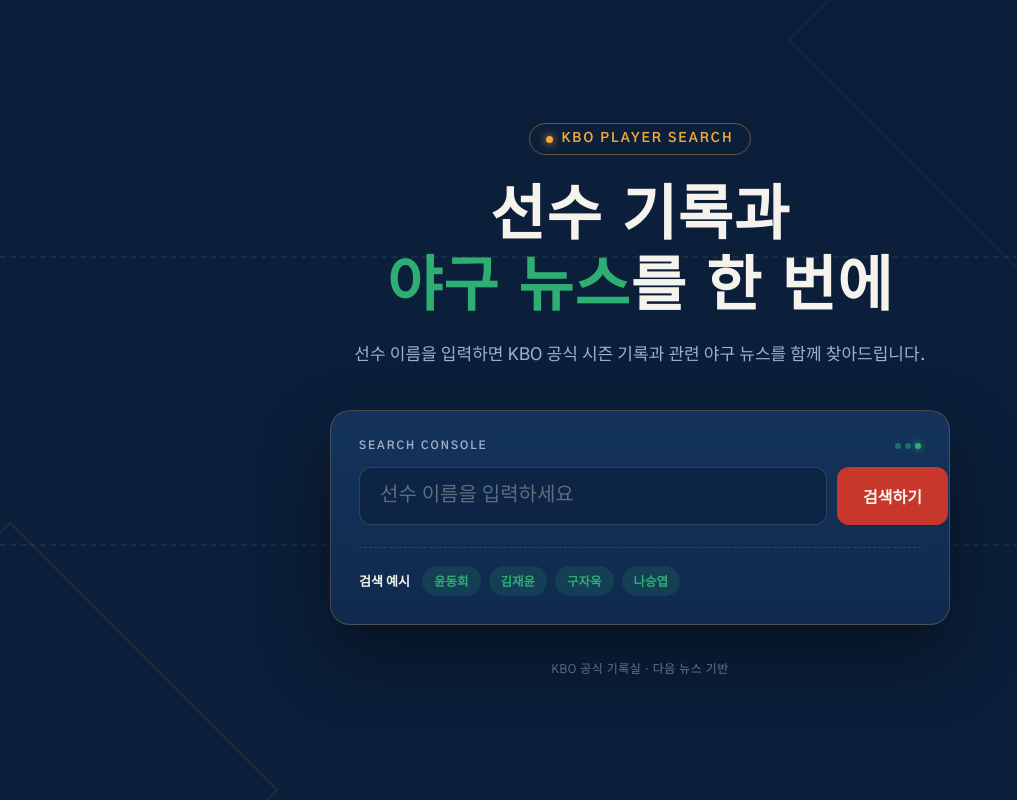
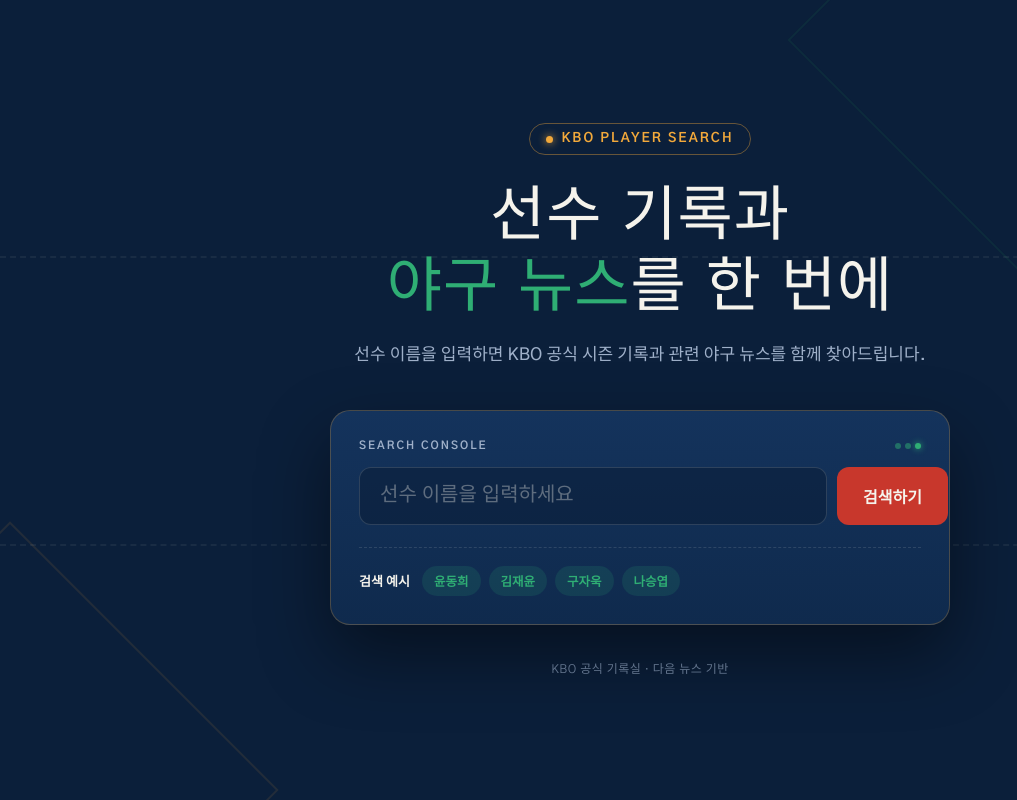
Before and after one commit to yoondonggil/-, a Flask app: page / in a window 1280 px wide. Shown: the whole page, without its empty margins (0-1017 px from the left). Run offline with Flask 3, Linux system fonts and the light colour scheme.

Commit message:
찐찐최종

```diff
--- a/templates/index.html
+++ b/templates/index.html
@@ -35,7 +35,6 @@
         overflow-x: hidden;
       }
 
-      /* ---------- decorative diamond field ---------- */
       .field-bg {
         position: fixed;
         inset: 0;
@@ -69,7 +68,6 @@
         border-top: 2px dashed rgba(245, 243, 236, 0.06);
       }
 
-      /* ---------- layout ---------- */
       main {
         position: relative;
         z-index: 1;
@@ -109,6 +107,7 @@
 
       h1 {
         font-family: "Black Han Sans", sans-serif;
+        font-weight: normal;
         font-size: clamp(38px, 7vw, 60px);
         line-height: 1.18;
         margin: 0 0 16px;
@@ -126,7 +125,6 @@
         font-weight: 500;
       }
 
-      /* ---------- scoreboard search console ---------- */
       .board {
         background: linear-gradient(180deg, var(--navy-3), var(--navy-2));
         border: 1px solid rgba(242, 169, 59, 0.25);
--- a/templates/players.html
+++ b/templates/players.html
@@ -49,6 +49,7 @@
       }
       .brand {
         font-family: "Black Han Sans", sans-serif;
+        font-weight: normal;
         color: var(--chalk);
         text-decoration: none;
         font-size: 19px;
@@ -85,6 +86,7 @@
       }
       h1 {
         font-family: "Black Han Sans", sans-serif;
+        font-weight: normal;
         font-size: clamp(26px, 4vw, 36px);
         margin: 0 0 8px;
       }
@@ -187,6 +189,7 @@
       }
       td.stat {
         font-family: "Black Han Sans", sans-serif;
+        font-weight: normal;
         color: var(--navy);
         font-size: 15px;
       }
--- a/templates/search.html
+++ b/templates/search.html
@@ -52,6 +52,7 @@
       }
       .brand {
         font-family: "Black Han Sans", sans-serif;
+        font-weight: normal;
         color: var(--chalk);
         text-decoration: none;
         font-size: 20px;
@@ -121,6 +122,7 @@
       }
       .result-header h1 {
         font-family: "Black Han Sans", sans-serif;
+        font-weight: normal;
         font-size: clamp(28px, 4vw, 40px);
         margin: 0;
         color: var(--ink);
@@ -216,6 +218,7 @@
       }
       .player-name {
         font-family: "Black Han Sans", sans-serif;
+        font-weight: normal;
         font-size: 30px;
         color: var(--chalk);
         letter-spacing: 0.5px;
@@ -270,6 +273,7 @@
       }
       .stat-value {
         font-family: "Black Han Sans", sans-serif;
+        font-weight: normal;
         font-size: 22px;
         color: var(--amber);
         text-shadow: 0 0 14px rgba(242, 169, 59, 0.35);
```
